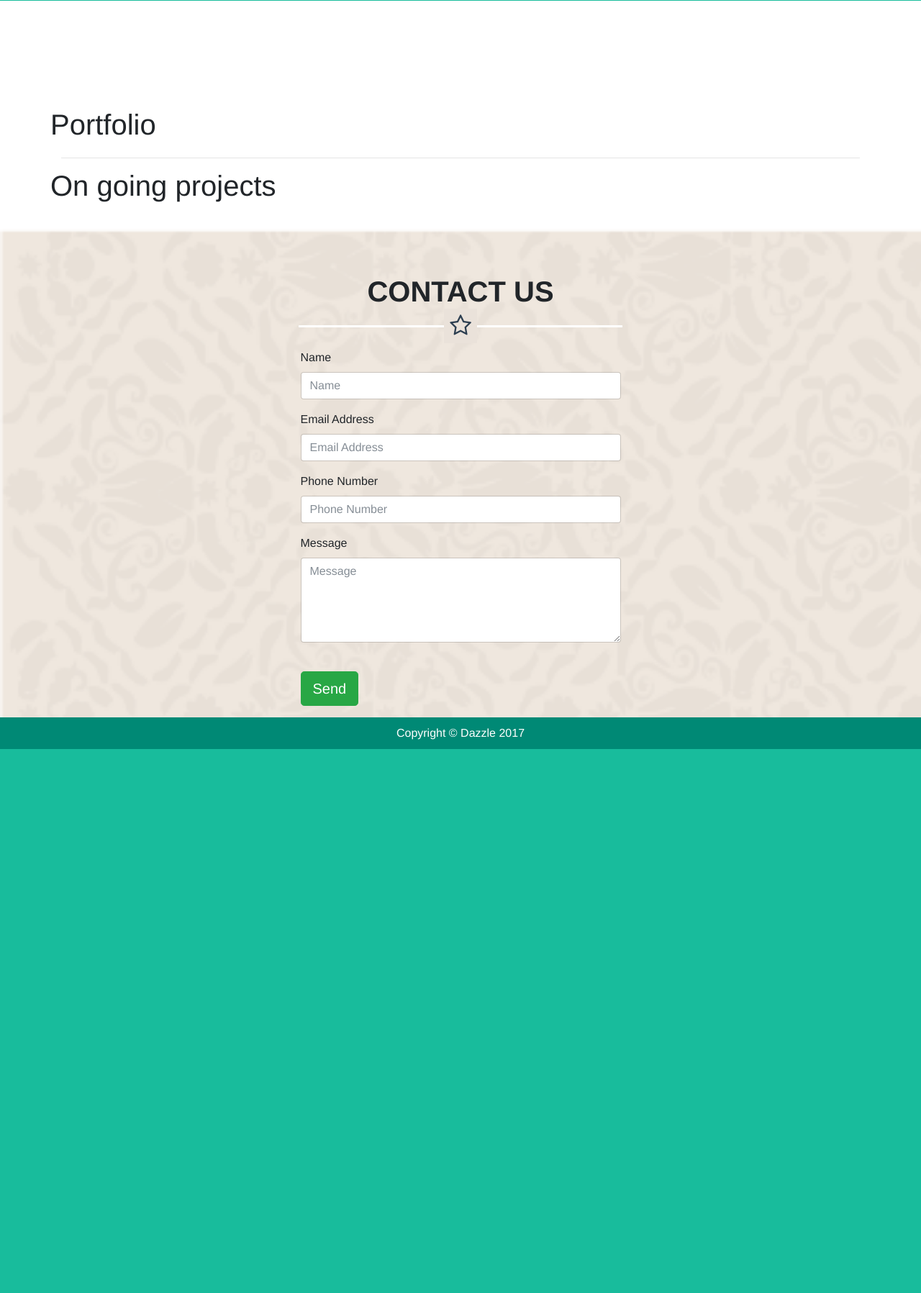
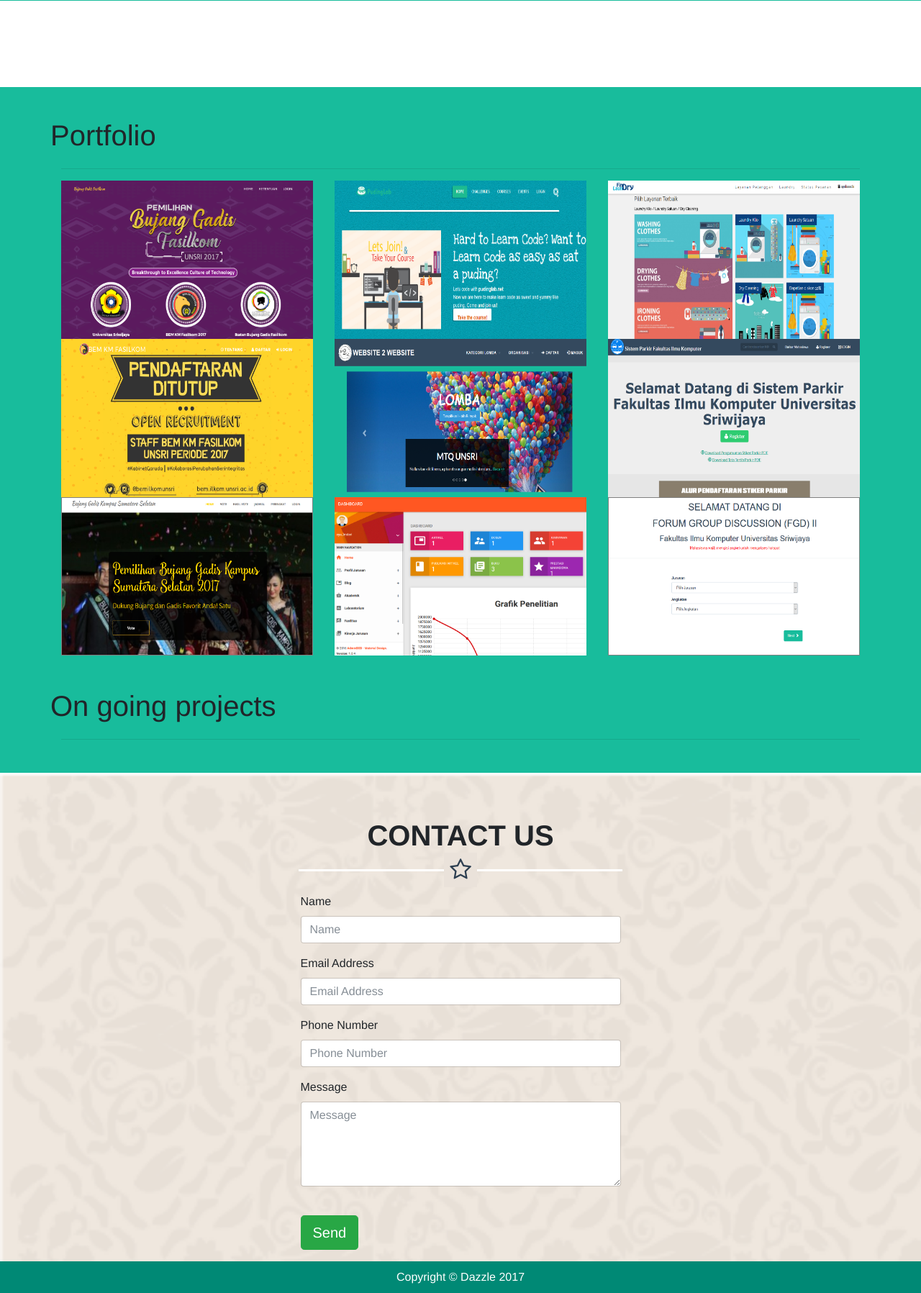
Before and after one commit to ayulestari10/portofolio, a PHP site: page / in a window 1280 px wide. Shown: the part 689-2486 px from the top of the page at 72% size. Before the commit the page ends 1730 px from the top, so only its background shows below. Run offline with PHP 8.4, Linux system fonts and the light colour scheme.

Commit message:
Coding di sini bae

```diff
--- a/index.html
+++ b/index.html
@@ -66,15 +66,95 @@
 
 		<div id="tabportfolio">
 			<div class="container">
-				<div class="row">
+				<div class="row ">
 					<h1>Portfolio</h1>
 				</div>
 				<hr />
 
 				<div class="row">
+				<div class="col-md-4 foto_aplikasi left">
+					<img src="assets/img/aplikasi/bgf2017.png" alt="Aplikasi" class="image">
+					 <div class="overlay">
+					    <div class="text">Hello World</div>
+					    <button class="btn btn-default tombol">READ <i class="fa fa-chevron-circle-right"></i></button>
+					 </div>
+				</div>
+				<div class="col-md-4 foto_aplikasi middle">
+					<img src="assets/img/aplikasi/pudinglab.png" alt="Aplikasi" class="image">
+					 <div class="overlay">
+					    <div class="text">Hello World</div>
+					    <button class="btn btn-default tombol">READ <i class="fa fa-chevron-circle-right"></i></button>
+					 </div>
+				</div>
+				<div class="col-md-4 foto_aplikasi right">
+					<img src="assets/img/aplikasi/layanan.png" alt="Aplikasi" class="image">
+					 <div class="overlay">
+					    <div class="text">
+					    	Hello World br
+					    </div>
+					    <button class="btn btn-default tombol">READ <i class="fa fa-chevron-circle-right"></i></button>
+					 </div>
+				</div>
+			</div>
+
+			<div class="row">
+				<div class="col-md-4 foto_aplikasi left">
+					<img src="assets/img/aplikasi/oprec_bem2017.png" alt="Aplikasi" class="image">
+					 <div class="overlay">
+					    <div class="text">Hello World</div>
+					    <button class="btn btn-default tombol">READ <i class="fa fa-chevron-circle-right"></i></button>
+					 </div>
+				</div>
+				<div class="col-md-4 foto_aplikasi middle">
+					<img src="assets/img/aplikasi/w2w.png" alt="Aplikasi" class="image">
+					 <div class="overlay">
+					    <div class="text">Hello World</div>
+					    <button class="btn btn-default tombol">READ <i class="fa fa-chevron-circle-right"></i></button>
+					 </div>
+				</div>
+				<div class="col-md-4 foto_aplikasi right">
+					<img src="assets/img/aplikasi/sistem_parkir.png" alt="Aplikasi" class="image">
+					 <div class="overlay">
+					    <div class="text">
+					    	Hello World br
+					    </div>
+					    <button class="btn btn-default tombol">READ <i class="fa fa-chevron-circle-right"></i></button>
+					 </div>
+				</div>
+			</div>
+
+			<div class="row">
+				<div class="col-md-4 foto_aplikasi left">
+					<img src="assets/img/aplikasi/bgkss.png" alt="Aplikasi" class="image" style="border: 1px solid grey">
+					 <div class="overlay">
+					    <div class="text">Hello World</div>
+					    <button class="btn btn-default tombol">READ <i class="fa fa-chevron-circle-right"></i></button>
+					 </div>
+				</div>
+				<div class="col-md-4 foto_aplikasi middle">
+					<img src="assets/img/aplikasi/admin_kimia.png" alt="Aplikasi" class="image">
+					 <div class="overlay">
+					    <div class="text">Hello World</div>
+					    <button class="btn btn-default tombol">READ <i class="fa fa-chevron-circle-right"></i></button>
+					 </div>
+				</div>
+				<div class="col-md-4 foto_aplikasi right">
+					<img src="assets/img/aplikasi/angket_2016.png" alt="Aplikasi" class="image" style="border: 1px solid grey">
+					 <div class="overlay">
+					    <div class="text">
+					    	Hello World br
+					    </div>
+					    <button class="btn btn-default tombol">READ <i class="fa fa-chevron-circle-right"></i></button>
+					 </div>
+				</div>
+			</div>
+
+				<br><br>
+				<div class="row">
 					<h1>On going projects</h1>
 
 				</div>
+				<hr>
 			</div>
 		</div>
 
--- a/style.css
+++ b/style.css
@@ -119,8 +119,9 @@ body
 
 #tabportfolio{
   background-size: cover;
-  padding-top: 30px;
+  padding-top: 45px;
   padding-bottom: 30px;
+  background-color: #18BC9C;
 }
 
 #tabcontact {
@@ -194,3 +195,109 @@ footer {
   color : white;
   /*you could also get rid of the .wrapper justify-content and use margin-top: auto*/
 }
+
+
+/*style aplikasi*/
+  #aplikasi{
+      margin-top: 5%;
+      margin-bottom: 5%;
+      background: rgb(64,224,208);
+    }
+    .foto_aplikasi{
+      width: 350px;
+      height: 220px;
+      position: relative;
+    }
+
+    .foto_aplikasi img{
+      width: 100%;
+      height: 100%;
+    }
+
+    .image {
+        display: block;
+        width: 100%;
+        height: auto;
+    }
+
+    .middle > .overlay{
+      position: absolute;
+      bottom: 100%;
+      left: 0;
+      right: 0;
+      background-color: rgba(0,191,255,0.9);
+      overflow: hidden;
+      width: 100%;
+      height:0;
+      transition: .5s ease;
+    }
+
+    .left > .overlay {
+        position: absolute;
+        bottom: 0;
+        right: 0;
+        left: 0;
+        background-color: rgba(138,43,226,0.9);
+        overflow: hidden;
+        width: 0;
+        height: 100%;
+        transition: .5s ease;
+    }
+
+    .right > .overlay {
+        position: absolute;
+        bottom: 0;
+        right: 0;
+        left: 100%;
+        background-color: rgba(30,144,255,0.9);
+        overflow: hidden;
+        width: 0;
+        height: 100%;
+        transition: .5s ease;
+    }
+
+    .left:hover .overlay {
+        width: 100%;
+    }
+
+    .right:hover .overlay {
+        width: 100%;
+        left: 0;
+    }
+
+    .middle:hover .overlay {
+        bottom: 0;
+        height: 100%;
+    }
+
+    .text {
+        white-space: nowrap;
+        color: white;
+        font-size: 20px;
+        position: absolute;
+        overflow: hidden;
+        top: 50%;
+        left: 50%;
+        transform: translate(-50%, -50%);
+        -ms-transform: translate(-50%, -50%);
+    }
+
+    .tombol{
+      margin-top: 170px;
+      margin-left: 130px;
+      float: left;
+    }
+
+    .title {
+      font-family: cursive;
+      text-align: center;
+      color: white;
+      font-weight: bolder;
+      padding: 2%;
+    }
+
+    #aplikasi div > .col-md-4 {
+      margin: 3% 1% 3% 1%;
+    }
+
+    /*....*/
```
